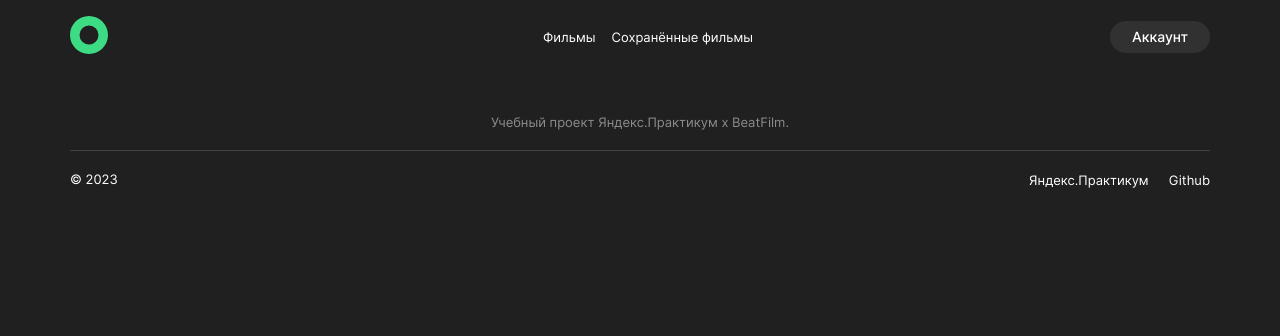
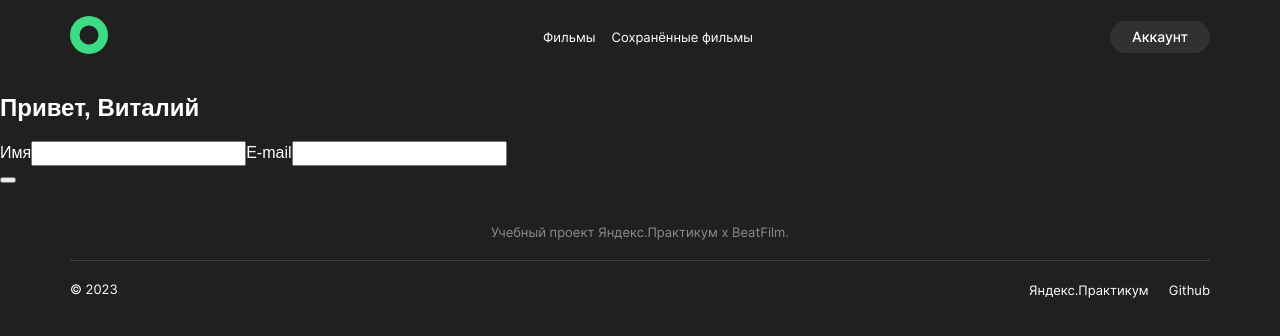
Before and after one commit to Exir74/movies-explorer-frontend, a React (Create React App) app: page /profile in a window 1280 px wide. Shown: the top 336 px of the page. Built offline with nearby package versions, Linux system fonts and the light colour scheme.

Commit message:
feat: start creatinh profile

```diff
--- a/src/components/App/App.js
+++ b/src/components/App/App.js
@@ -8,6 +8,7 @@ import SavedMovies from '../SavedMovies/SavedMovies';
 import BurgerMenu from '../BurgerMenu/BurgerMenu';
 
 import useWindowSize from '../../utils/hooks/useWindowSize';
+import Profile from '../Profile/Profile';
 
 function App() {
   const size = useWindowSize();
@@ -83,6 +84,12 @@ function App() {
             />
           )}
         />
+        <Route
+          path="/profile"
+          element={(
+            <Profile />
+               )}
+        />
       </Routes>
       <BurgerMenu
         isLoggedIn={isLoggedIn}
--- a/src/components/FilterCheckbox/FilterCheckbox.js
+++ b/src/components/FilterCheckbox/FilterCheckbox.js
@@ -6,6 +6,7 @@ function FilterCheckbox({ isShortMovie, isShortMovieHandler }) {
     <form
       className="filter-checkbox"
       method="get"
+      name="filterCheckBoxForm"
     >
       <button
         className="filter-checkbox__toggle hover"
--- a/src/components/Header/Header.js
+++ b/src/components/Header/Header.js
@@ -26,7 +26,7 @@ function Header({ isLoggedIn, isBurgerOpenHandler }) {
         <div className="header__nav-wrapper">
           <FilmNavigation isLoggedIn={isLoggedIn} />
         </div>
-        <Link to="/" className={headerButtonLinkClassName}>
+        <Link to="/profile" className={headerButtonLinkClassName}>
           <AccountButton />
         </Link>
         <button
--- /dev/null
+++ b/src/components/Profile/Profile.css
@@ -0,0 +1,3 @@
+.profile {
+
+}
--- /dev/null
+++ b/src/components/Profile/Profile.js
@@ -0,0 +1,48 @@
+import React from 'react';
+import { textUser } from '../../utils/constants';
+
+function Profile() {
+  return (
+    <section className="profile">
+      <h2 className="profile__greetings">{`Привет, ${textUser.name}`}</h2>
+      <form className="profile__form">
+        <span className="profile__row-nama">
+          Имя
+        </span>
+
+        {/* onChange={handleChange} */}
+        {/* className="authorization__input popup__input_type_email" */}
+        {/* name="email" */}
+        {/* id="email-input" */}
+        {/* placeholder="Email" */}
+        {/* autoComplete='email' */}
+        {/* type="email" */}
+        {/* value={values.email ?? ''} */}
+        {/* required */}
+        <input
+          className="profile__input"
+          name="name"
+          id="profile-name"
+          required
+          // readOnly
+        />
+
+        <span className="profile__row-nama">
+          E-mail
+        </span>
+        <input
+          className="profile__input"
+          name="email"
+          id="profile-email"
+          autoComplete="email"
+          type="email"
+          required
+          // readOnly
+        />
+      </form>
+      <button className="" />
+    </section>
+  );
+}
+
+export default Profile;
--- a/src/components/SearchForm/SearchForm.js
+++ b/src/components/SearchForm/SearchForm.js
@@ -8,6 +8,7 @@ function SearchForm({
   return (
     <section className="search-form">
       <form
+        name="searchForm"
         className={(isBurgerOpen && isMobile) ? 'search-form__main search-form__main_popup' : 'search-form__main'}
         // className="search-form__main search-form__main_popup"
         method="post"
```
